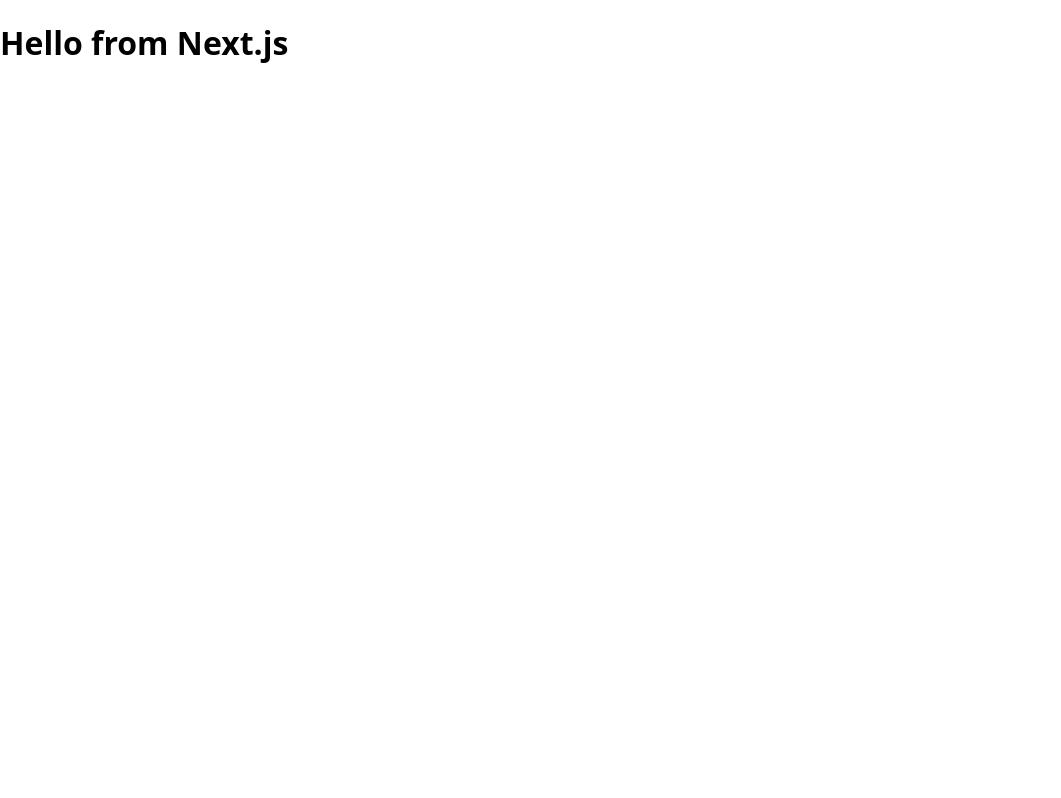
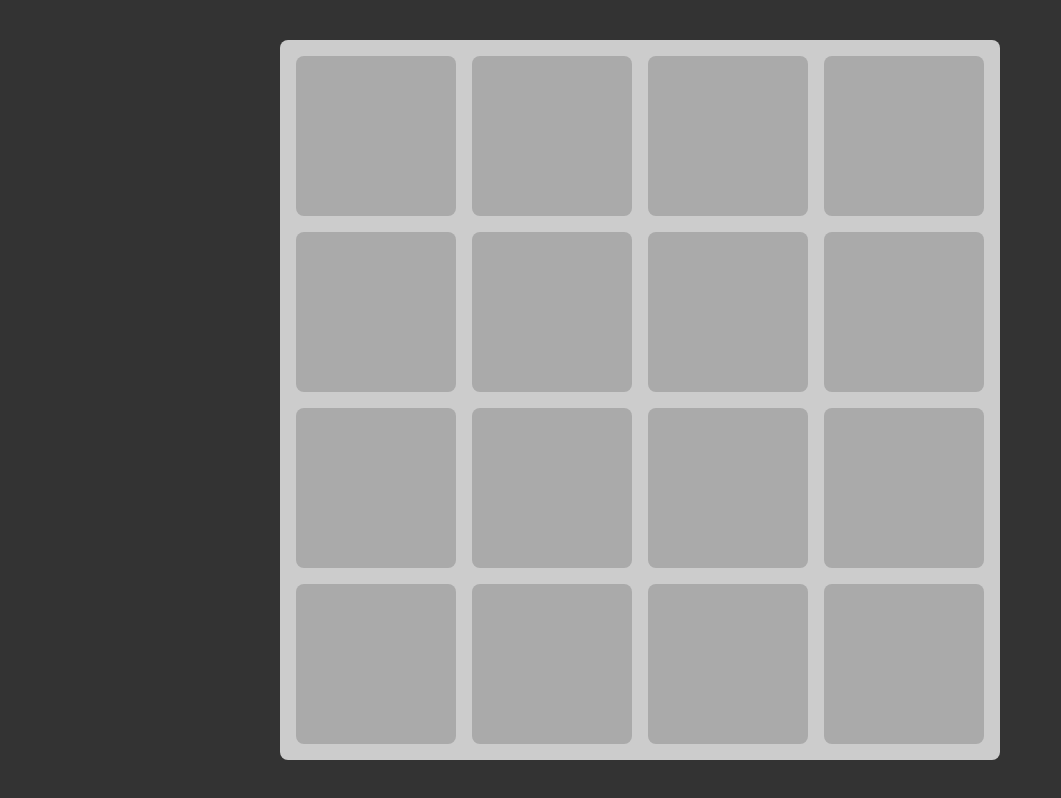
Before and after one commit to ella-blaupause/2048, a Next.js app: page / in a window 1280 px wide. Shown: the whole page, without its empty margins (0-1061 px from the left). Built offline with nearby package versions, Linux system fonts and the light colour scheme.

Commit message:
add GameBoard

```diff
--- /dev/null
+++ b/components/Cell.js
@@ -0,0 +1,11 @@
+import styled from "styled-components"
+
+const StyledCell = styled.div`
+    background-color: #AAA;
+    border-radius: 1vmin;
+
+`
+
+export default function Cell(){
+    return <StyledCell></StyledCell>;
+};
--- a/pages/index.js
+++ b/pages/index.js
@@ -1,7 +1,37 @@
+import styled from "styled-components";
+import Cell from "@/components/Cell";
+
+const GameBoard = styled.div`
+    display: grid;
+    grid-template-columns: repeat(4,20vmin);
+    grid-template-rows: repeat(4, 20vmin);
+    background-color: #CCC;
+    gap: 2vmin;
+    border: 1vmin;
+    border-radius: 1vmin;
+    padding: 2vmin;
+    position: relative;
+`
+
 export default function HomePage() {
   return (
-    <div>
-      <h1>Hello from Next.js</h1>
-    </div>
+    <GameBoard>
+      <Cell></Cell>
+      <Cell></Cell>
+      <Cell></Cell>
+      <Cell></Cell>
+      <Cell></Cell>
+      <Cell></Cell>
+      <Cell></Cell>
+      <Cell></Cell>
+      <Cell></Cell>
+      <Cell></Cell>
+      <Cell></Cell>
+      <Cell></Cell>
+      <Cell></Cell>
+      <Cell></Cell>
+      <Cell></Cell>
+      <Cell></Cell>
+    </GameBoard>
   );
 }
--- a/styles.js
+++ b/styles.js
@@ -10,5 +10,11 @@
   body {
     margin: 0;
     font-family: system-ui;
+    background-color: #333;
+    display: flex;
+    justify-content: center;
+    align-items: center;
+    height: 100vh;
+    font-size: 7.5vmin;
   }
 `;
```
Also changed, not shown: 1 other file (tests, documents, lock files or other folders).
